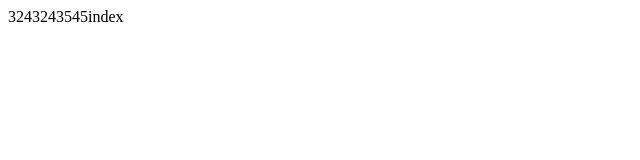
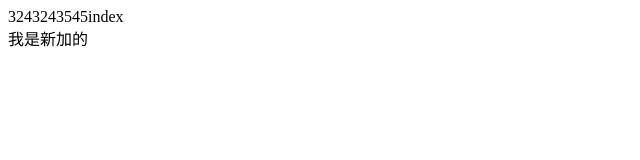
Before and after one commit to dandan626513/demo2, a plain HTML site: page index.html in a window 1280 px wide. Shown: the whole page, without its empty margins (0-640 px from the left). Drawn offline with Linux system fonts and the light colour scheme.

Commit message:
我又新加了一行

```diff
--- a/index.html
+++ b/index.html
@@ -6,5 +6,6 @@
 </head>
 <body>
 	<div>3243243545index</div>
+	<div>我是新加的</div>
 </body>
 </html>
```
